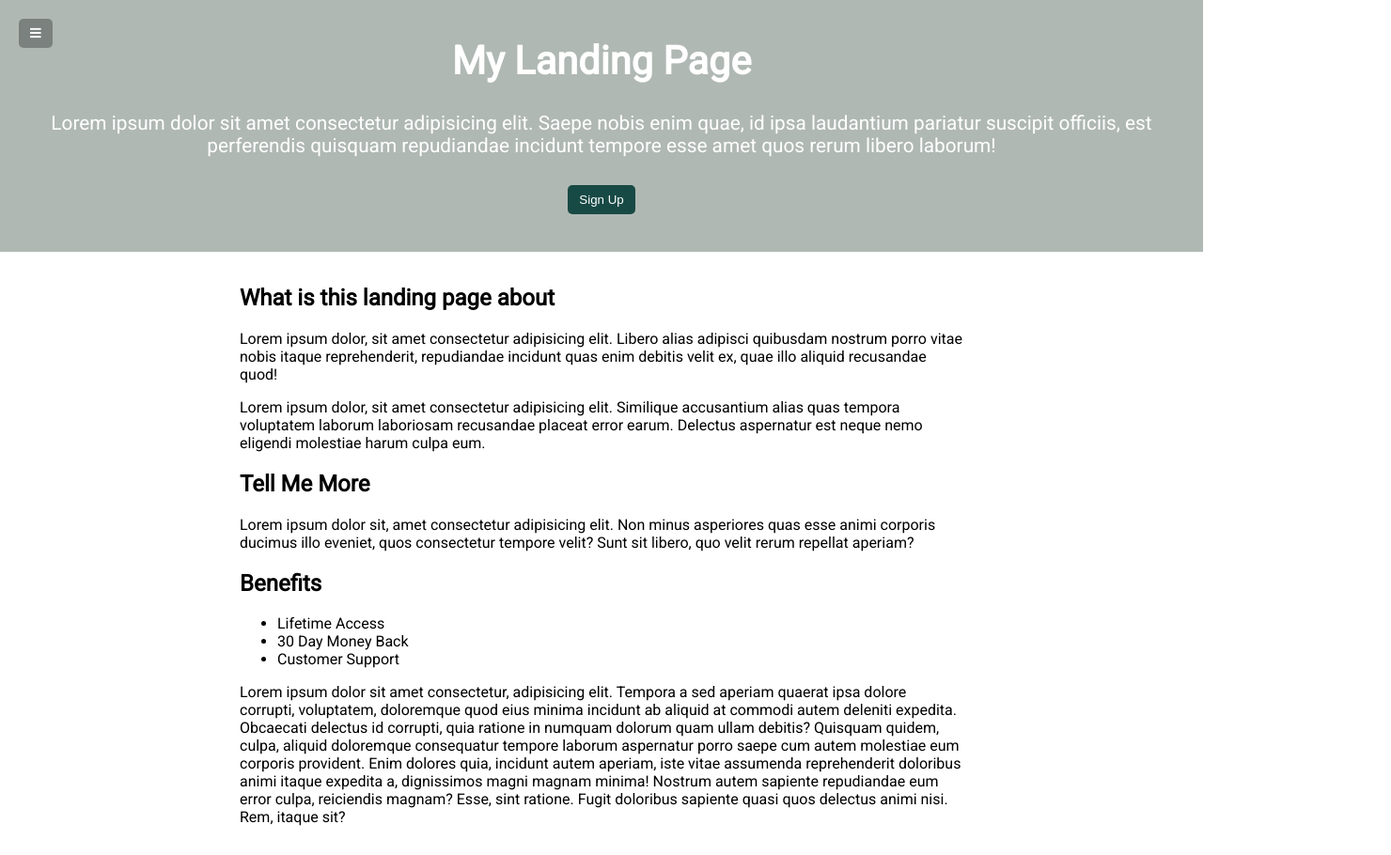
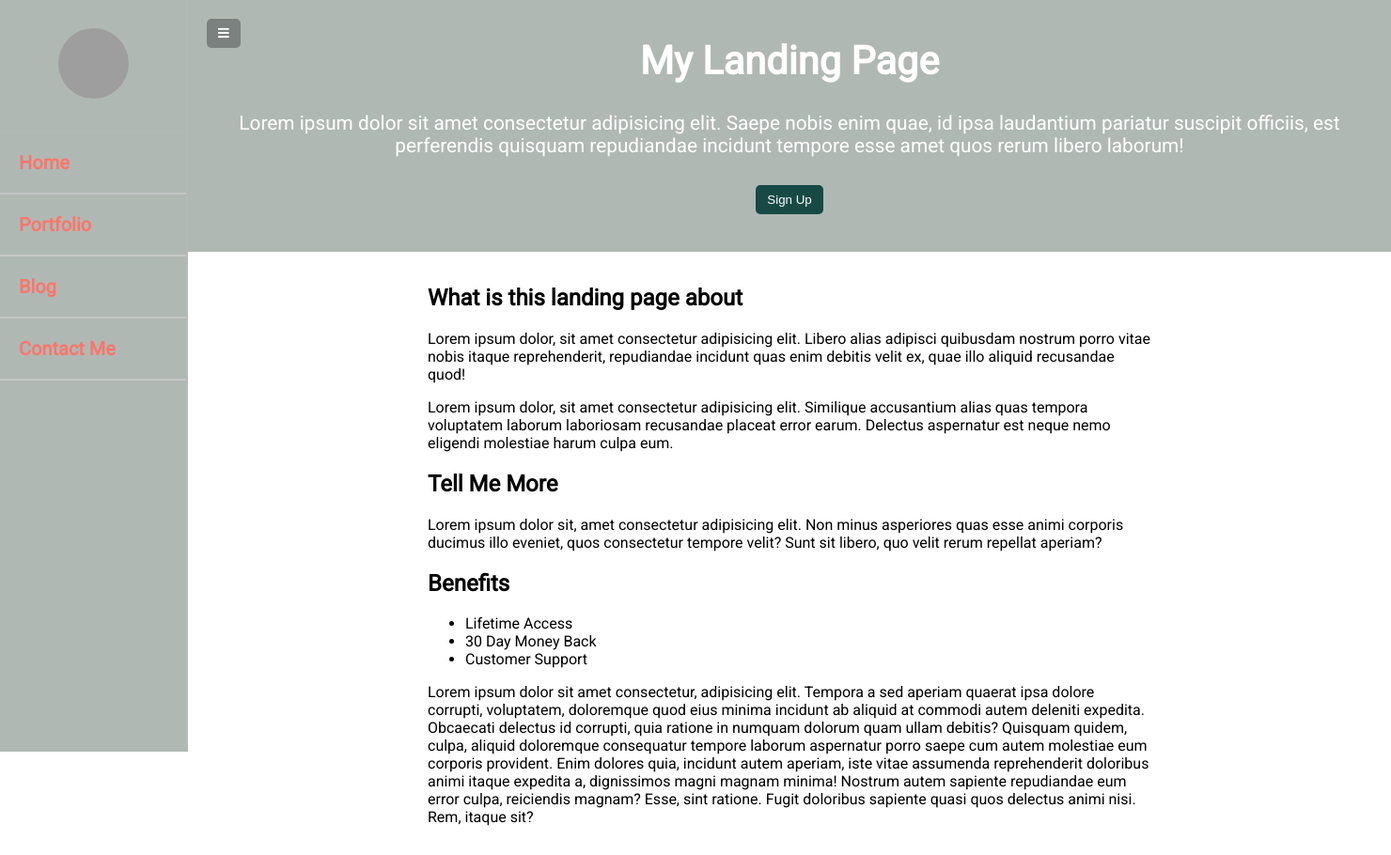
Before and after one commit to ugurduyar/easylandingpage, a plain HTML site: page index.html in a window 1280 px wide. Both pictures are taken after a click on the button 37 px from the left and 35 px from the top of the page. Shown: the whole page at 94% size, 1480 px wide, since content can reach past the window. Drawn offline with Linux system fonts and the light colour scheme; grey boxes are pictures that could not be loaded.

Commit message:
nav show transform added

```diff
--- a/script.js
+++ b/script.js
@@ -0,0 +1,9 @@
+const toggle = document.getElementById("toggle");
+const close = document.getElementById("close");
+const open = document.getElementById("open");
+const modal = document.getElementById("modal");
+
+// Toggle nav
+toggle.addEventListener("click", () =>
+  document.body.classList.toggle("show-nav")
+);
--- a/style.css
+++ b/style.css
@@ -13,6 +13,12 @@
 body {
   font-family: "Roboto", sans-serif;
   margin: 0;
+  transition: transform 0.3s ease;
+}
+
+body.show-nav {
+  /* with of the nav */
+  transform: translateX(200px);
 }
 
 nav {
```
